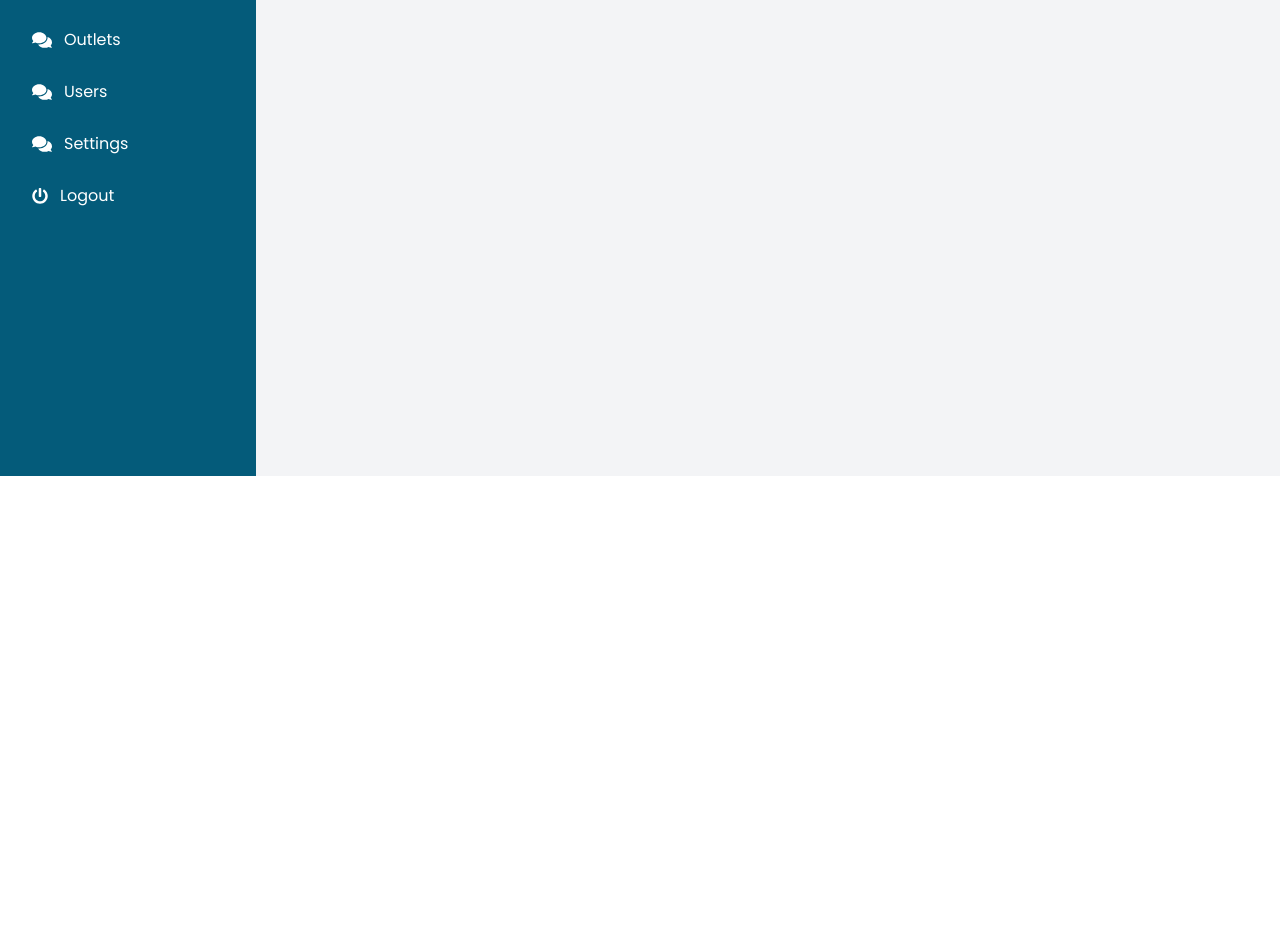
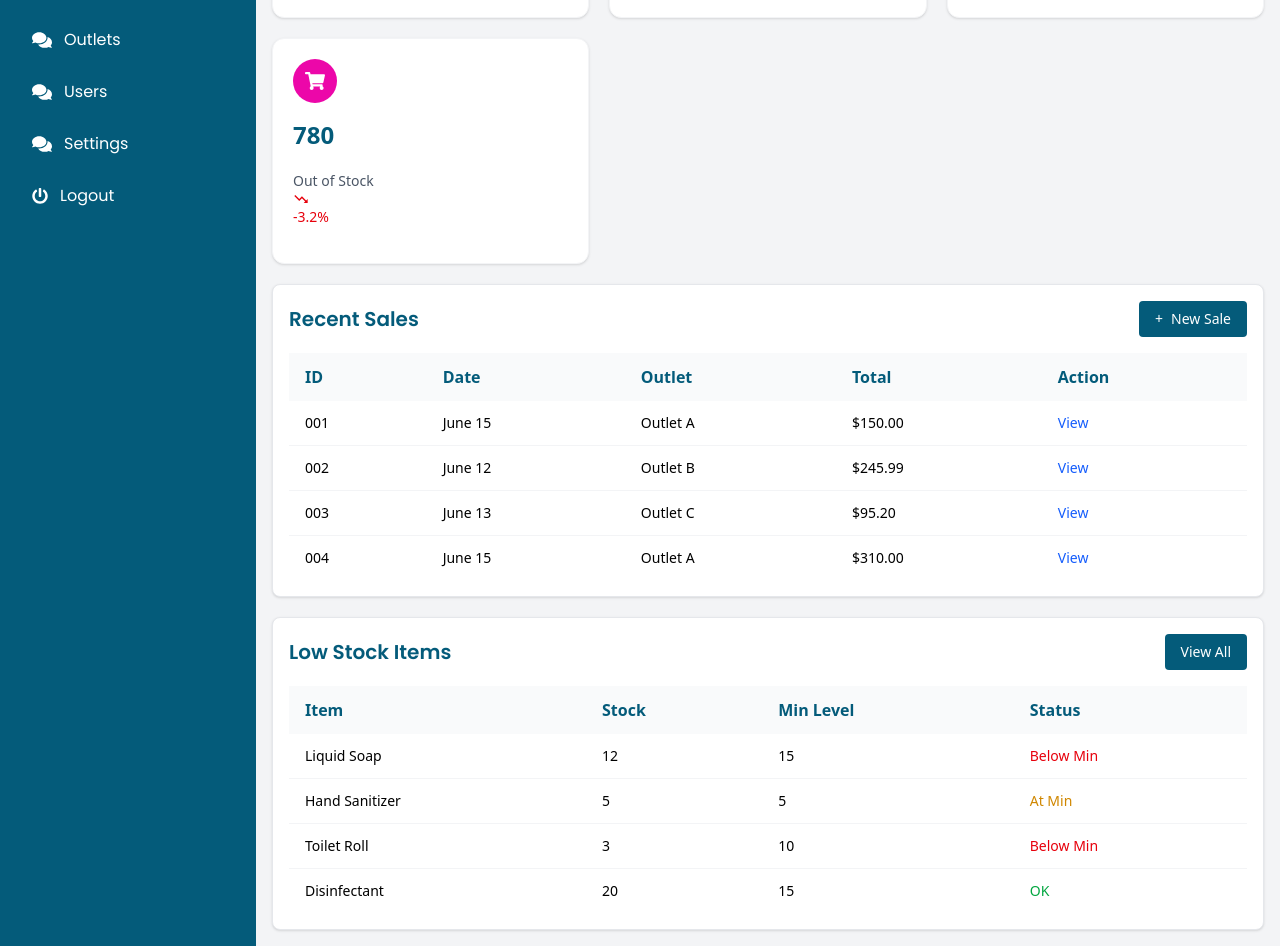
Before and after one commit to Charles77K/trackify, a React (Vite) app: page / in a window 1280 px wide. Shown: the part 324-1270 px from the top of the page. Before the commit the page ends 800 px from the top, so only its background shows below. Built offline with nearby package versions, Linux system fonts and the light colour scheme.

Commit message:
feat: add recent sales and low stock tables

```diff
--- /dev/null
+++ b/src/components/admin/LowStock.tsx
@@ -0,0 +1,115 @@
+import { useMemo } from "react";
+import {
+  useReactTable,
+  getCoreRowModel,
+  flexRender,
+  createColumnHelper,
+} from "@tanstack/react-table";
+
+type Item = {
+  item: string;
+  stock: number;
+  minLevel: number;
+};
+
+const columnHelper = createColumnHelper<Item>();
+
+const data: Item[] = [
+  { item: "Liquid Soap", stock: 12, minLevel: 15 },
+  { item: "Hand Sanitizer", stock: 5, minLevel: 5 },
+  { item: "Toilet Roll", stock: 3, minLevel: 10 },
+  { item: "Disinfectant", stock: 20, minLevel: 15 },
+];
+
+const LowStock = () => {
+  const columns = useMemo(
+    () => [
+      columnHelper.accessor("item", {
+        header: "Item",
+        cell: (info) => info.getValue(),
+      }),
+      columnHelper.accessor("stock", {
+        header: "Stock",
+        cell: (info) => info.getValue(),
+      }),
+      columnHelper.accessor("minLevel", {
+        header: "Min Level",
+        cell: (info) => info.getValue(),
+      }),
+      columnHelper.display({
+        id: "status",
+        header: "Status",
+        cell: (info) => {
+          const row = info.row.original;
+          let color = "text-green-600";
+          let label = "OK";
+
+          if (row.stock < row.minLevel) {
+            color = "text-red-600";
+            label = "Below Min";
+          } else if (row.stock === row.minLevel) {
+            color = "text-yellow-600";
+            label = "At Min";
+          }
+
+          return <span className={`font-medium ${color}`}>{label}</span>;
+        },
+      }),
+    ],
+    []
+  );
+
+  const table = useReactTable<Item>({
+    data,
+    columns,
+    getCoreRowModel: getCoreRowModel(),
+  });
+
+  return (
+    <div className="w-full p-4 bg-white rounded-lg border border-gray-200 shadow-sm">
+      {/* Header */}
+      <div className="flex items-center justify-between mb-4">
+        <h2 className="text-xl font-semibold text-sidebar">Low Stock Items</h2>
+        <button className="px-4 py-2 text-sm bg-sidebar text-white rounded hover:bg-sidebar-active transition">
+          View All
+        </button>
+      </div>
+
+      {/* Table */}
+      <div className="overflow-x-auto">
+        <table className="min-w-full text-sm text-left">
+          <thead className="bg-gray-50">
+            {table.getHeaderGroups().map((headerGroup) => (
+              <tr key={headerGroup.id}>
+                {headerGroup.headers.map((header) => (
+                  <th
+                    key={header.id}
+                    className="px-4 py-3 text-base font-semibold text-sidebar "
+                  >
+                    {flexRender(
+                      header.column.columnDef.header,
+                      header.getContext()
+                    )}
+                  </th>
+                ))}
+              </tr>
+            ))}
+          </thead>
+          <tbody className="bg-white divide-y divide-gray-100">
+            {table.getRowModel().rows.map((row) => (
+              <tr key={row.id} className="hover:bg-gray-50">
+                {row.getVisibleCells().map((cell) => (
+                  <td key={cell.id} className="px-4 py-3">
+                    {flexRender(cell.column.columnDef.cell, cell.getContext())}
+                  </td>
+                ))}
+              </tr>
+            ))}
+          </tbody>
+        </table>
+      </div>
+    </div>
+  );
+};
+
+export default LowStock;
--- /dev/null
+++ b/src/components/admin/RecentSales.tsx
@@ -0,0 +1,137 @@
+import { useMemo } from "react";
+import {
+  useReactTable,
+  getCoreRowModel,
+  flexRender,
+  createColumnHelper,
+} from "@tanstack/react-table";
+
+const columnHelper = createColumnHelper<Sale>();
+
+// Dummy data type
+type Sale = {
+  id: string;
+  date: string;
+  outlet: string;
+  total: string;
+  action: string;
+};
+
+// Dummy data
+const salesData: Sale[] = [
+  {
+    id: "001",
+    date: "June 15",
+    outlet: "Outlet A",
+    total: "$150.00",
+    action: "View",
+  },
+  {
+    id: "002",
+    date: "June 12",
+    outlet: "Outlet B",
+    total: "$245.99",
+    action: "View",
+  },
+  {
+    id: "003",
+    date: "June 13",
+    outlet: "Outlet C",
+    total: "$95.20",
+    action: "View",
+  },
+  {
+    id: "004",
+    date: "June 15",
+    outlet: "Outlet A",
+    total: "$310.00",
+    action: "View",
+  },
+];
+
+const RecentSales = () => {
+  const columns = useMemo(
+    () => [
+      columnHelper.accessor("id", {
+        header: "ID",
+        cell: (info) => info.getValue(),
+      }),
+      columnHelper.accessor("date", {
+        header: "Date",
+        cell: (info) => info.getValue(),
+      }),
+      columnHelper.accessor("outlet", {
+        header: "Outlet",
+        cell: (info) => info.getValue(),
+      }),
+      columnHelper.accessor("total", {
+        header: "Total",
+        cell: (info) => info.getValue(),
+      }),
+      columnHelper.accessor("action", {
+        header: "Action",
+        cell: (info) => (
+          <button className="text-blue-600 hover:underline text-sm">
+            {info.getValue()}
+          </button>
+        ),
+      }),
+    ],
+    []
+  );
+
+  const table = useReactTable<Sale>({
+    data: salesData,
+    columns,
+    getCoreRowModel: getCoreRowModel(),
+  });
+
+  return (
+    <div className="w-full p-4 bg-white rounded-lg border border-gray-200 shadow-sm">
+      {/* Header */}
+      <div className="flex items-center justify-between mb-4">
+        <h2 className="text-xl font-semibold text-sidebar">Recent Sales</h2>
+        <button className="px-4 py-2 text-sm bg-sidebar text-white rounded hover:bg-sidebar-active transition">
+          <span className="mr-2">+</span>
+          New Sale
+        </button>
+      </div>
+
+      {/* Table */}
+      <div className="overflow-x-auto">
+        <table className="min-w-full text-sm text-left">
+          <thead className="bg-gray-50">
+            {table.getHeaderGroups().map((headerGroup) => (
+              <tr key={headerGroup.id}>
+                {headerGroup.headers.map((header) => (
+                  <th
+                    key={header.id}
+                    className="px-4 py-3 text-base font-semibold text-sidebar"
+                  >
+                    {flexRender(
+                      header.column.columnDef.header,
+                      header.getContext()
+                    )}
+                  </th>
+                ))}
+              </tr>
+            ))}
+          </thead>
+          <tbody className="bg-white divide-y divide-gray-100">
+            {table.getRowModel().rows.map((row) => (
+              <tr key={row.id} className="hover:bg-gray-50">
+                {row.getVisibleCells().map((cell) => (
+                  <td key={cell.id} className="px-4 py-3">
+                    {flexRender(cell.column.columnDef.cell, cell.getContext())}
+                  </td>
+                ))}
+              </tr>
+            ))}
+          </tbody>
+        </table>
+      </div>
+    </div>
+  );
+};
+
+export default RecentSales;
--- /dev/null
+++ b/src/components/admin/StatCard.tsx
@@ -0,0 +1,49 @@
+import React from "react";
+import { MdTrendingUp, MdTrendingDown } from "react-icons/md";
+import { getRandomColor } from "../../lib/utils";
+
+const StatCard = ({
+  stat,
+}: {
+  stat: {
+    icon: React.ReactNode;
+    color: string;
+    trend: string;
+    change: string;
+    value: string;
+    title: string;
+  };
+}) => {
+  const randomColor = getRandomColor();
+  return (
+    <div className="bg-white rounded-xl shadow-sm p-5 border border-gray-100 hover:shadow-md transition-shadow">
+      <div className="flex flex-col items-start mb-4">
+        <div
+          className={`rounded-full p-3`}
+          style={{ backgroundColor: randomColor }}
+        >
+          {stat.icon}
+        </div>
+        <p className="text-2xl font-bold text-sidebar mt-4">{stat.value}</p>
+
+        <div className="mt-5">
+          <p className="text-gray-600 text-sm font-medium">{stat.title}</p>
+          <div
+            className={`gap-1 text-sm font-medium ${
+              stat.trend === "up" ? "text-green-600" : "text-red-600"
+            }`}
+          >
+            {stat.trend === "up" ? (
+              <MdTrendingUp size={16} />
+            ) : (
+              <MdTrendingDown size={16} />
+            )}
+            {stat.change}
+          </div>
+        </div>
+      </div>
+    </div>
+  );
+};
+
+export default StatCard;
--- a/src/components/ui/features/Sidebar.tsx
+++ b/src/components/features/Sidebar.tsx
@@ -4,9 +4,9 @@ import { ImBook } from "react-icons/im";
 import { FaComments, FaGraduationCap, FaPowerOff } from "react-icons/fa";
 import { FaUserTie } from "react-icons/fa";
 import { NavLink, useLocation, useNavigate } from "react-router-dom";
-import Modal from "../Modal";
-import Toast from "../../../lib/Toast";
-import type { ModalRef } from "../Modal";
+import Modal from "../ui/Modal";
+import Toast from "../../lib/Toast";
+import type { ModalRef } from "../ui/Modal";
 
 const NAV_LINKS = [
   { path: "/", label: "Dashboard", icon: <MdDashboard /> },
--- a/src/layouts/MainLayout.tsx
+++ b/src/layouts/MainLayout.tsx
@@ -1,6 +1,6 @@
 import { Outlet } from "react-router-dom";
-import Sidebar from "../components/ui/features/Sidebar";
-import Navbar from "../components/ui/features/Navbar";
+import Sidebar from "../components/features/Sidebar";
+import Navbar from "../components/features/Navbar";
 
 const MainLayout = () => {
   return (
--- a/src/lib/utils.ts
+++ b/src/lib/utils.ts
@@ -19,3 +19,10 @@ export const omit = <T extends object, K extends keyof T>(
   }
   return clone;
 };
+
+export const getRandomColor = () => {
+  const r = Math.floor(Math.random() * 256); // 0–255
+  const g = Math.floor(Math.random() * 256);
+  const b = Math.floor(Math.random() * 256);
+  return `rgb(${r}, ${g}, ${b})`;
+};
--- a/src/pages/Dashboard.tsx
+++ b/src/pages/Dashboard.tsx
@@ -1,7 +1,26 @@
-import React from "react";
+import { stats } from "../static";
+import StatCard from "../components/admin/StatCard";
+import RecentSales from "../components/admin/RecentSales";
+import LowStock from "../components/admin/LowStock";
 
 const Dashboard = () => {
-  return <div>Dashboard</div>;
+  return (
+    <div>
+      <div className="grid grid-cols-2 gap-5 md:grid-cols-3 2xl:grid-cols-4">
+        {stats.map((stat, idx) => (
+          <StatCard stat={stat} key={idx} />
+        ))}
+      </div>
+
+      <div className="mt-5">
+        <RecentSales />
+      </div>
+
+      <div className="mt-5">
+        <LowStock />
+      </div>
+    </div>
+  );
 };
 
 export default Dashboard;
--- /dev/null
+++ b/src/static.tsx
@@ -0,0 +1,41 @@
+import {
+  FaUsers,
+  FaDollarSign,
+  FaBoxOpen,
+  FaShoppingCart,
+} from "react-icons/fa";
+
+export const stats = [
+  {
+    icon: <FaUsers size={20} color="white" />,
+    color: "blue",
+    trend: "up",
+    change: "+12%",
+    value: "1,250",
+    title: "Total inventory items",
+  },
+  {
+    icon: <FaBoxOpen size={20} color="white" />,
+    color: "yellow",
+    trend: "up",
+    change: "+5.3%",
+    value: "530",
+    title: "Low Stock Items",
+  },
+  {
+    icon: <FaDollarSign size={20} color="white" />,
+    color: "green",
+    trend: "down",
+    change: "-8.5%",
+    value: "$24,000",
+    title: "Today's Sales",
+  },
+  {
+    icon: <FaShoppingCart size={20} color="white" />,
+    color: "red",
+    trend: "down",
+    change: "-3.2%",
+    value: "780",
+    title: "Out of Stock",
+  },
+];
```
Also changed, not shown: src/components/features/Navbar.tsx (renamed from src/components/ui/features/Navbar.tsx).
